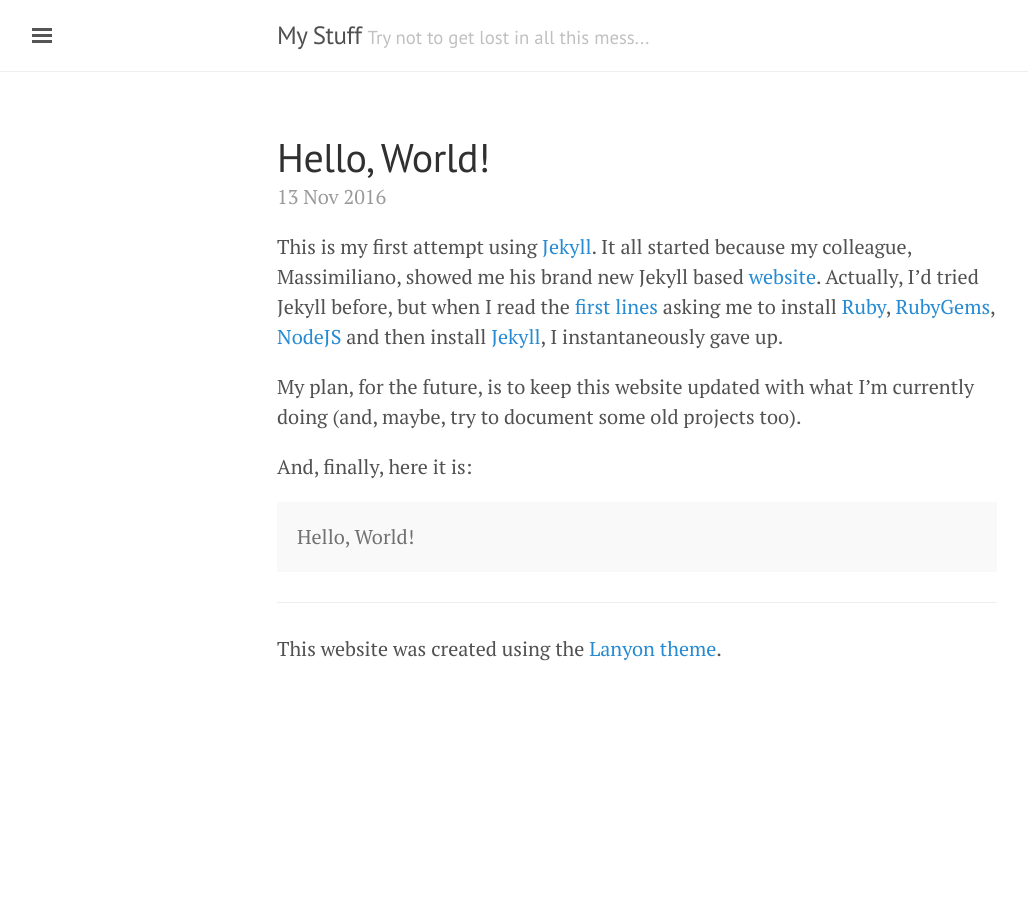
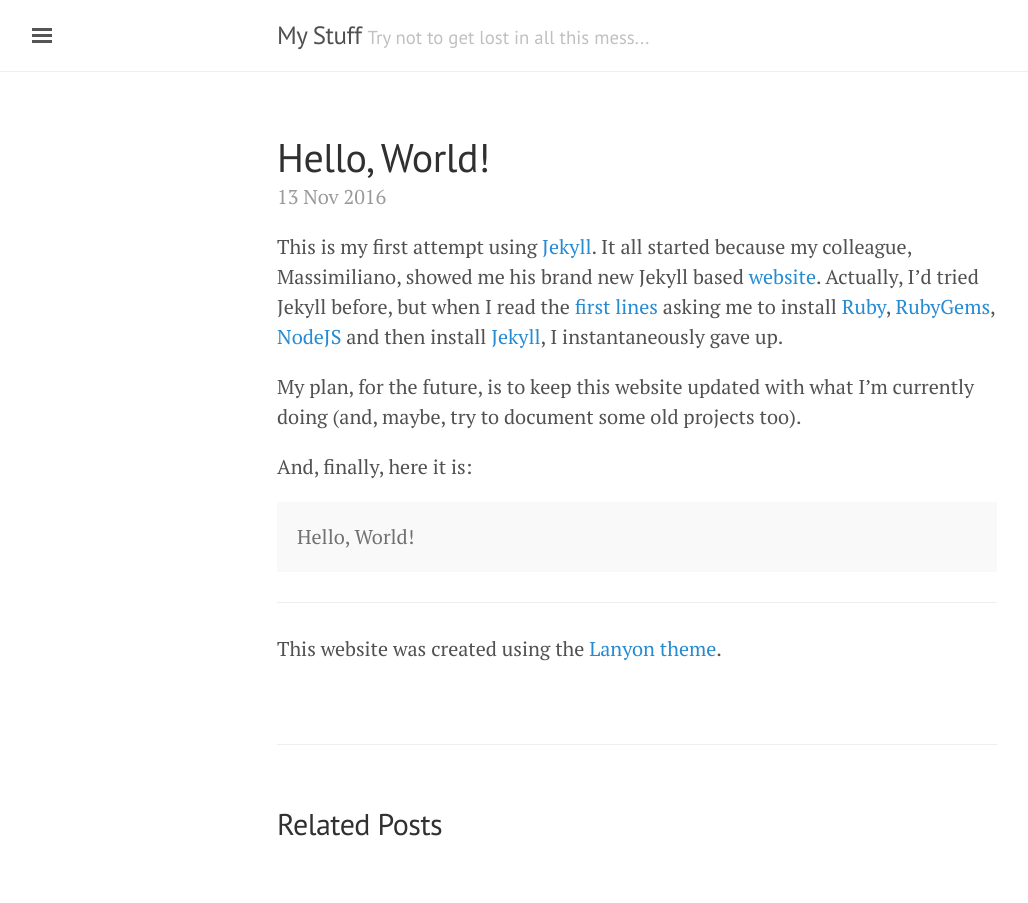
Before and after one commit to ricardodeazambuja/ricardodeazambuja.github.io, a Jekyll site: the page built from _posts/2016-11-13-hello-world.md, in a window 1280 px wide. Shown: the whole page, without its empty margins (3-1031 px from the left). Built offline with Jekyll 4.4.1, drawn with Linux system fonts in a browser that asks for light colours.

```diff
--- a/_layouts/post.html
+++ b/_layouts/post.html
@@ -7,3 +7,19 @@
   <span class="post-date">{{ page.date | date_to_string }}</span>
   {{ content }}
 </div>
+
+<div class="related">
+  <h2>Related Posts</h2>
+  <ul class="related-posts">
+    {% for post in site.related_posts limit:3 %}
+      <li>
+        <h3>
+          <a href="{{ site.baseurl }}{{ post.url }}">
+            {{ post.title }}
+            <small>{{ post.date | date_to_string }}</small>
+          </a>
+        </h3>
+      </li>
+    {% endfor %}
+  </ul>
+</div>
```
